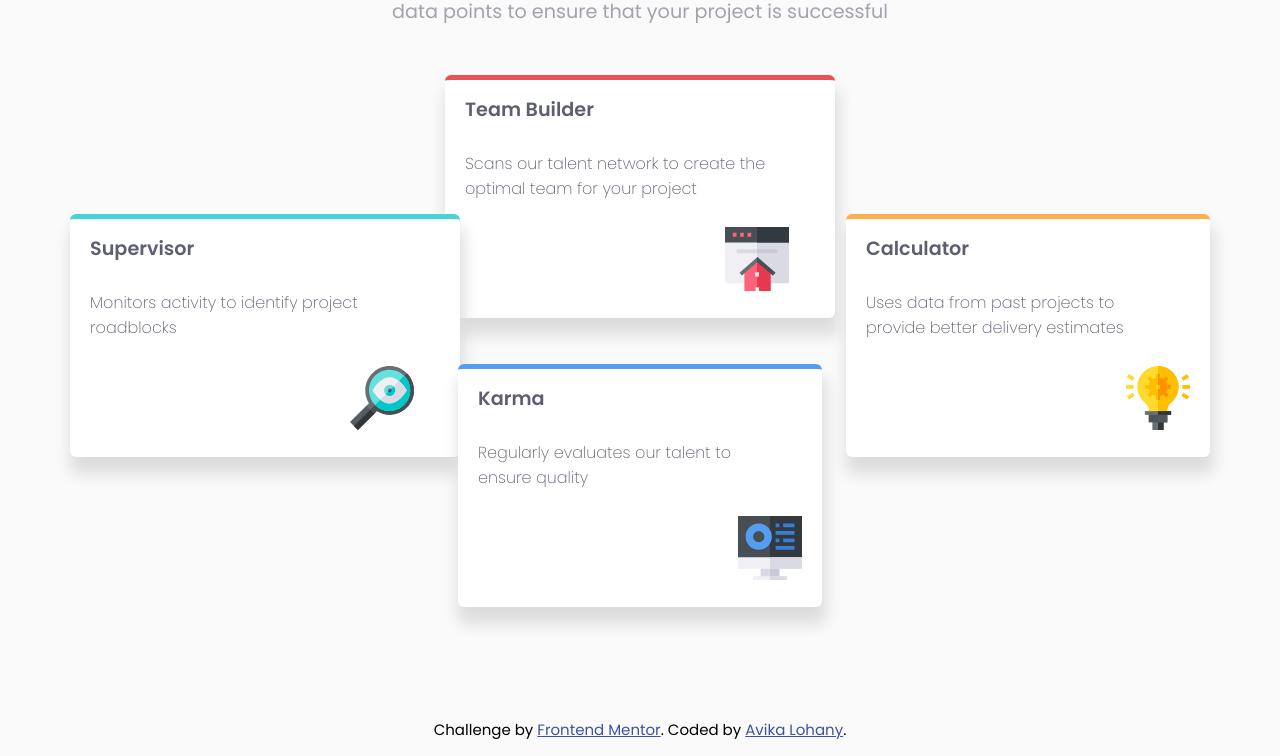
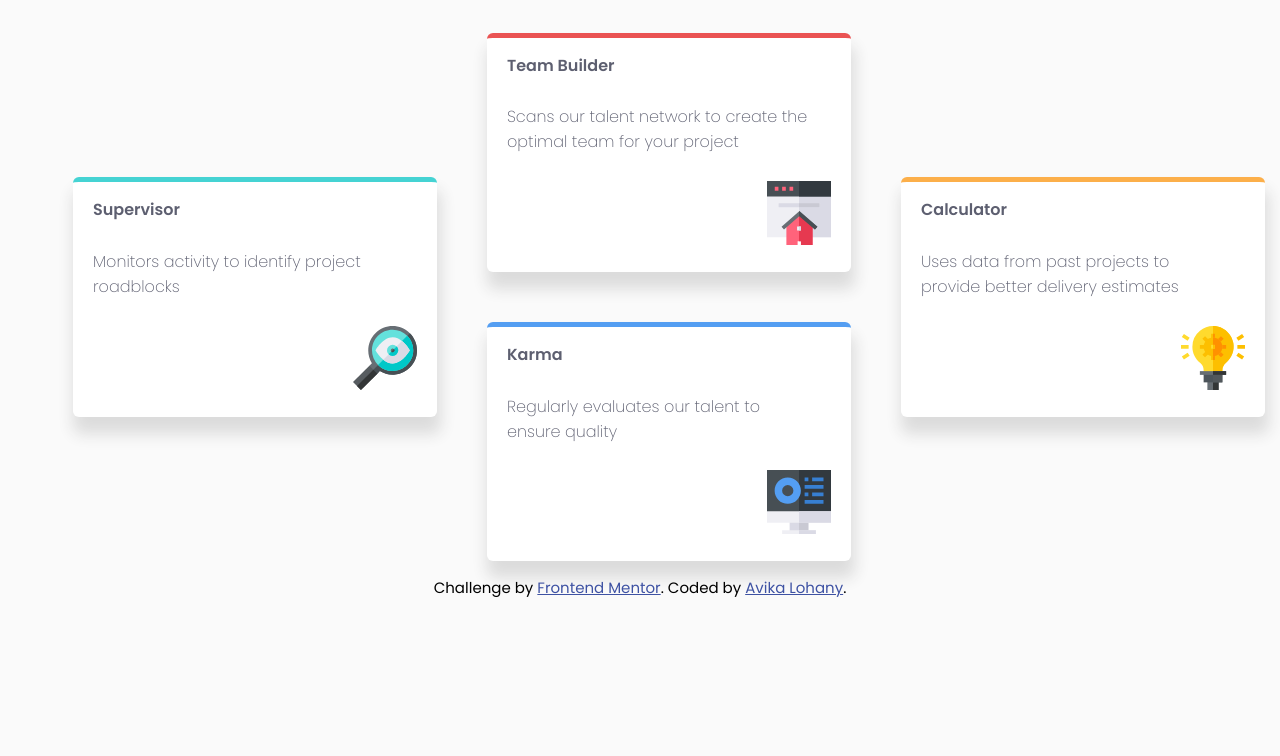
Before and after one commit to avikalohany99/FrontendMentor_NewbieProjects, a plain HTML site: page FourCard/index.html in a window 1280 px wide. Shown: the part 186-942 px from the top of the page. After the commit the page ends 800 px from the top, so only its background shows below. Drawn offline with Linux system fonts and the light colour scheme.

Commit message:
Applied CSS Grid

```diff
--- a/FourCard/app/style.css
+++ b/FourCard/app/style.css
@@ -8,7 +8,7 @@ body {
 h1 {
   text-align: center;
   padding: 0;
-  font-size: 2.2em;
+  font-size: 1.9em;
   font-weight: 200;
   color: hsl(234, 12%, 34%);
   margin-top: 30px;
@@ -18,7 +18,7 @@ h1 {
 h2 {
   text-align: center;
   padding: 0;
-  font-size: 2.2em;
+  font-size: 1.9em;
   margin-top: -20px;
   font-weight: 600;
   color: hsl(234, 12%, 34%);
@@ -27,7 +27,7 @@ h2 {
 h3 {
   text-align: center;
   padding: 0;
-  font-size: 1.2em;
+  font-size: 1em;
   margin-top: -15px;
   font-weight: 400;
   color: hsl(234, 12%, 34%);
@@ -37,7 +37,7 @@ h3 {
 h4 {
   text-align: left;
   font-weight: 700;
-  font-size: 1.2em;
+  font-size: 1em;
   margin-top: -5px;
   font-weight: 600;
   color: hsl(234, 12%, 34%);
@@ -53,64 +53,55 @@ h5 {
   opacity: 0.9;
 }
 
-.card_align {
-  display: flex;
-  flex-direction: column;
-  justify-content: content;
-  align-items: center;
-  font-size: 1em;
+.card_align ul {
+  padding-top: 20px;
+  padding-right: 150px;
+  max-width: 80%;
+  margin: 0 auto;
+  display: grid;
+  margin-top: 0;
+  grid-template: repeat(4, 1fr);
+  gap: 50px;
 }
 
-.card_1 {
+.card_teambuilder {
   background-color: white;
   border-top: 5px solid hsl(0, 78%, 62%);
   padding: 20px;
   border-radius: 6px;
   box-shadow: 2px 15px 15px 2px gainsboro;
   max-width: 350px;
-  max-height: 350px;
-  margin-top: 30px;
-  position: relative;
+  grid-area: 1/2/3/3;
 }
 
-.card_2 {
+.card_supervisor {
   background-color: white;
   border-top: 5px solid hsl(180, 62%, 55%);
-  position: absolute;
-  top: 400px;
-  left: 70px;
   padding: 20px;
   border-radius: 6px;
   box-shadow: 2px 15px 15px 2px gainsboro;
   max-width: 350px;
-  max-height: 350px;
-  align-self: flex-start;
+  grid-area: 2/1/4/2;
 }
 
-.card_3 {
+.card_karma {
   background-color: white;
   border-top: 5px solid hsl(212, 86%, 64%);
-  position: absolute;
-  top: 550px;
   padding: 20px;
   border-radius: 6px;
   box-shadow: 2px 15px 15px 2px gainsboro;
   max-width: 350px;
-  max-height: 350px;
+  grid-area: 3/2/5/3;
 }
 
-.card_4 {
+.card_calculator {
   background-color: white;
   border-top: 5px solid hsl(34, 97%, 64%);
   padding: 20px;
-  position: absolute;
-  top: 400px;
-  right: 70px;
   border-radius: 6px;
   box-shadow: 2px 15px 15px 2px gainsboro;
   max-width: 350px;
-  max-height: 350px;
-  align-self: flex-end;
+  grid-area: 2/3/4/5;
 }
 
 .card_text {
--- a/FourCard/index.html
+++ b/FourCard/index.html
@@ -12,7 +12,7 @@
   <title>Frontend Mentor | Four card feature section</title>
 
   <style>
-    .attribution { font-size: 15px; text-align: center; margin-top: 400px }
+    .attribution { font-size: 15px; text-align: center}
     .attribution a { color: hsl(228, 45%, 44%); }
   </style>
 </head>
@@ -25,32 +25,31 @@
   <h3>Our Artificial Intelligence powered tools use millions of project <br> data points to ensure that your project is successful</h3>
 
   <div class="card_align">
-
-  <div class="card_1">
+    <ul>
+      <div class="card_teambuilder">
         <h4>Team Builder</h4>
         <h5>Scans our talent network to create the optimal team for your project</h5>
         <img src="images/icon-team-builder.svg"/>
       </div>
 
-  <div class="card_2">
+      <div class="card_supervisor">
         <h4>Supervisor</h4>
         <h5>Monitors activity to identify project roadblocks</h5>
         <img src="images/icon-supervisor.svg"/>
       </div>
 
-  <div class="card_3">
+      <div class="card_karma">
         <h4>Karma</h4>
         <h5>Regularly evaluates our talent to<br> ensure quality</h5>
         <img src="images/icon-calculator.svg"/>
       </div>
 
-  <div class="card_4">
+      <div class="card_calculator">
         <h4>Calculator</h4>
         <h5>Uses data from past projects to <br>provide better delivery estimates</h5>
         <img src="images/icon-karma.svg"/>
       </div>
-
-
+    </ul>
 </div>
 
   <footer>
```
Lines whose indentation alone changed are shown as unchanged.
